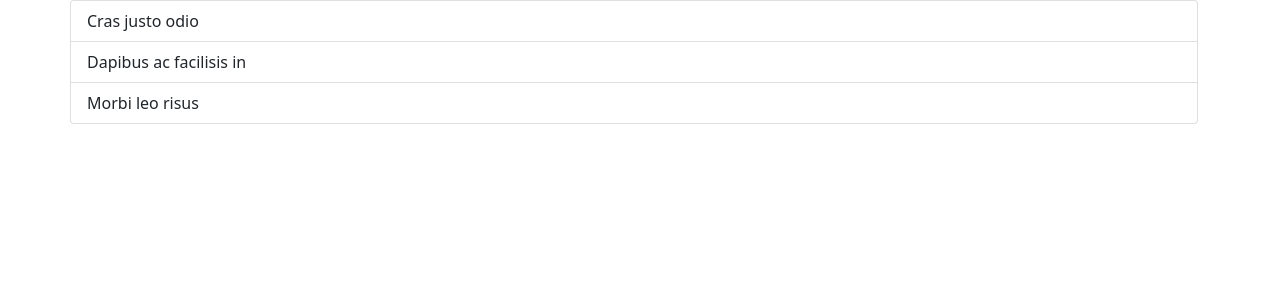
After one commit to PlabonKumarsaha/django_ecom, a Django app: template shop/templates/shop/checkout.html in a window 1280 px wide. The commit adds this page. Shown: the top 300 px of the page. Run offline with Django 3.2, Linux system fonts and the light colour scheme; the template is opened without the code that fills it, so the values that code supplies are empty.

Commit message:
checkout added

```diff
--- a/django_ecom/urls.py
+++ b/django_ecom/urls.py
@@ -20,6 +20,7 @@ from  shop import views
 urlpatterns = [
     path('admin/', admin.site.urls),
     path('',views.index,name ='index'),
-    path('<int:id>/',views.detail,name = 'details')
+    path('<int:id>/',views.detail,name = 'details'),
+    path('checkout/', views.checkout, name='checkout')
 
 ]
--- /dev/null
+++ b/shop/templates/shop/checkout.html
@@ -0,0 +1,33 @@
+<!DOCTYPE html>
+<html lang="en">
+<head>
+    <meta charset="UTF-8">
+    <title>Title</title>
+    <link href="https://cdn.jsdelivr.net/npm/bootstrap@5.0.1/dist/css/bootstrap.min.css" rel="stylesheet" integrity="sha384-+0n0xVW2eSR5OomGNYDnhzAbDsOXxcvSN1TPprVMTNDbiYZCxYbOOl7+AMvyTG2x" crossorigin="anonymous">
+    <script src="https://cdn.jsdelivr.net/npm/bootstrap@5.0.1/dist/js/bootstrap.bundle.min.js" integrity="sha384-gtEjrD/SeCtmISkJkNUaaKMoLD0//ElJ19smozuHV6z3Iehds+3Ulb9Bn9Plx0x4" crossorigin="anonymous"></script>
+</head>
+
+<body>
+<div class="container">
+    <div class="col-md-12">
+        <div class="row">
+                   <ul class="list-group">
+  <li class="list-group-item d-flex justify-content-between align-items-center">
+    Cras justo odio
+    <span class="badge badge-primary badge-pill">14</span>
+  </li>
+  <li class="list-group-item d-flex justify-content-between align-items-center">
+    Dapibus ac facilisis in
+    <span class="badge badge-primary badge-pill">2</span>
+  </li>
+  <li class="list-group-item d-flex justify-content-between align-items-center">
+    Morbi leo risus
+    <span class="badge badge-primary badge-pill">1</span>
+  </li>
+</ul>
+
+        </div>
+    </div>
+</div>
+</body>
+</html>
--- a/shop/views.py
+++ b/shop/views.py
@@ -19,3 +19,5 @@ def index(request):
 def detail(request,id):
     product_objects = Products.objects.get(id = id)
     return render(request, 'shop/detail.html',{'product_objects': product_objects})
+def checkout(request):
+    return render(request,'shop/checkout.html')
```
Also changed, not shown: shop/templates/shop/index.html (+13 -9 lines).
